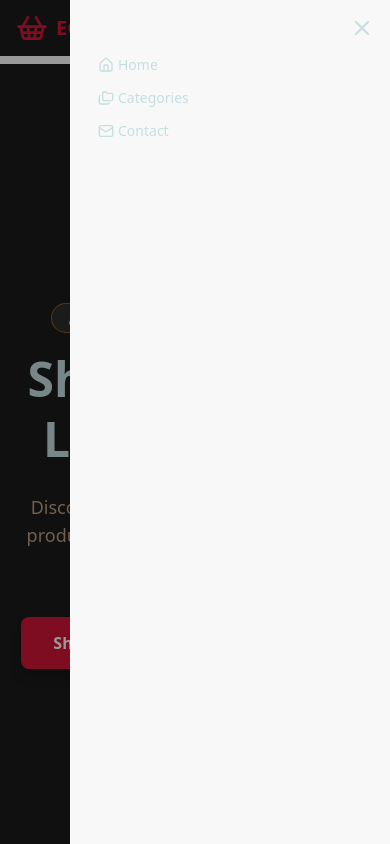
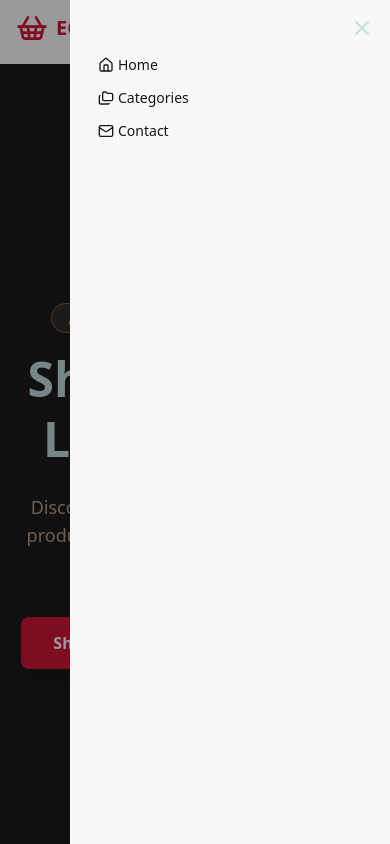
Before and after one commit to Safeya-Yasien/e-commerce-mern-app, a React (Vite) app in the folder client/: page / in a window 390 px wide. Both pictures are taken after a click on the label 223 px from the left and 28 px from the top of the page. Shown: the top 844 px of the page. Built offline with nearby package versions, Linux system fonts and the light colour scheme.

Commit message:
feat: update Header component styles for improved consistency and responsiveness

```diff
--- a/client/src/components/common/Header/Header.tsx
+++ b/client/src/components/common/Header/Header.tsx
@@ -25,14 +25,14 @@ const navItems: INavItem[] = [
 
 const Header = memo(() => {
   return (
-    <header className="bg-charcoal text-mist-aqua fixed top-0 left-0 w-full z-50 h-14">
+    <header className="bg-base-100 text-base-content fixed top-0 left-0 w-full z-50 h-14">
       <div className="flex items-center justify-between px-4 h-full">
         {/* Logo */}
         <Link
           to="/"
-          className="flex items-center font-bold text-xl text-crimson-tide transition hover:opacity-85"
+          className="flex items-center font-bold text-xl text-primary"
         >
-          <ShoppingBasket className="h-8 w-8 mr-2 text-crimson-tide" />
+          <ShoppingBasket className="h-8 w-8 mr-2 text-primary" />
           ECO
         </Link>
 
@@ -45,7 +45,7 @@ const Header = memo(() => {
                 <li>
                   <Link
                     to={path}
-                    className="flex items-center gap-1 hover:text-sunstone transition"
+                    className="flex items-center gap-1 hover:text-accent transition"
                   >
                     <Icon className="h-4 w-4" />
                     {name}
@@ -58,9 +58,9 @@ const Header = memo(() => {
           {/* mobile menu button */}
           <label
             htmlFor="my-drawer-5"
-            className="drawer-button cursor-pointer md:hidden bg-deep-slate px-2 py-1 rounded-md border border-deep-slate group transition"
+            className="drawer-button cursor-pointer md:hidden bg-neutral text-base-100 px-2 py-1 rounded-md border border-neutral group transition"
           >
-            <Menu className="w-6 h-6 text-mist-aqua group-hover:text-sunstone transition" />
+            <Menu className="w-6 h-6 text-primary group-hover:text-accent transition" />
           </label>
 
           {/* Cart + Login */}
@@ -68,7 +68,7 @@ const Header = memo(() => {
             <CartIcon />
             <Link
               to="/login"
-              className="transition bg-crimson-tide px-3 py-1 rounded text-white hover:opacity-85"
+              className="transition bg-primary px-3 py-1 rounded text-white hover:opacity-85"
             >
               Login
             </Link>
@@ -91,40 +91,24 @@ const Header = memo(() => {
           <div className="flex justify-end z-10 p-4">
             <label
               htmlFor="my-drawer-5"
-              className="cursor-pointer hover:text-crimson-tide transition"
+              className="cursor-pointer hover:text-primary transition"
             >
               <X className="w-6 h-6 text-mist-aqua" />
             </label>
           </div>
 
           <ul className="menu bg-base-200 min-h-full w-80 p-4 pt-12">
-            <li>
-              <Link
-                to="/"
-                className="flex items-center gap-1 hover:text-sunstone transition"
-              >
-                <Home className="h-4 w-4" />
-                Home
-              </Link>
-            </li>
-            <li>
-              <Link
-                to="/categories"
-                className="flex items-center gap-1 hover:text-sunstone transition"
-              >
-                <Folders className="h-4 w-4" />
-                Categories
-              </Link>
-            </li>
-            <li>
-              <Link
-                to="/contact"
-                className="flex items-center gap-1 hover:text-sunstone transition"
-              >
-                <Mail className="h-4 w-4" />
-                Contact
-              </Link>
-            </li>
+            {navItems.map(({ path, name, Icon }) => (
+              <li>
+                <Link
+                  to={path}
+                  className="flex items-center gap-1 hover:text-accent transition"
+                >
+                  <Icon className="h-4 w-4" />
+                  {name}
+                </Link>
+              </li>
+            ))}
           </ul>
         </div>
       </div>
```
